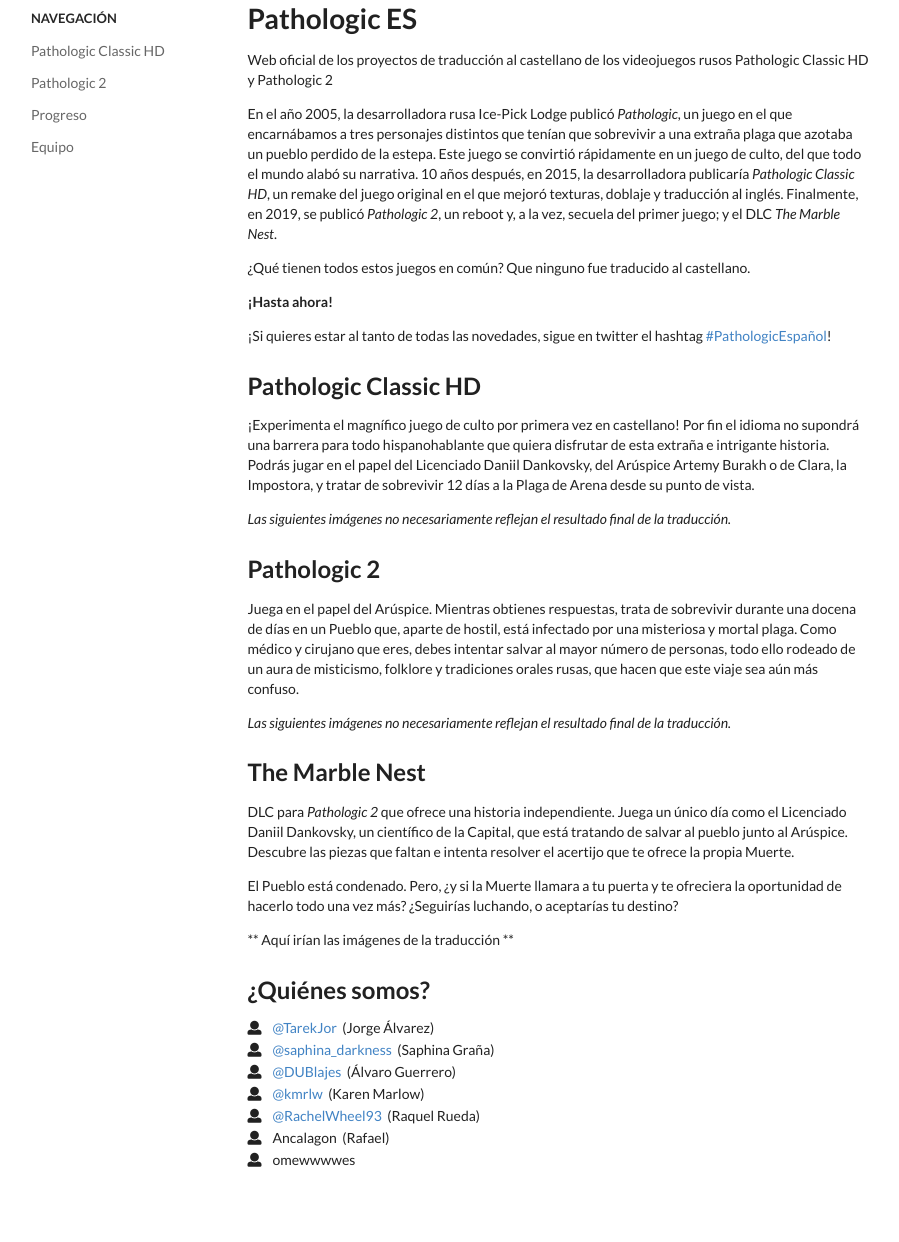
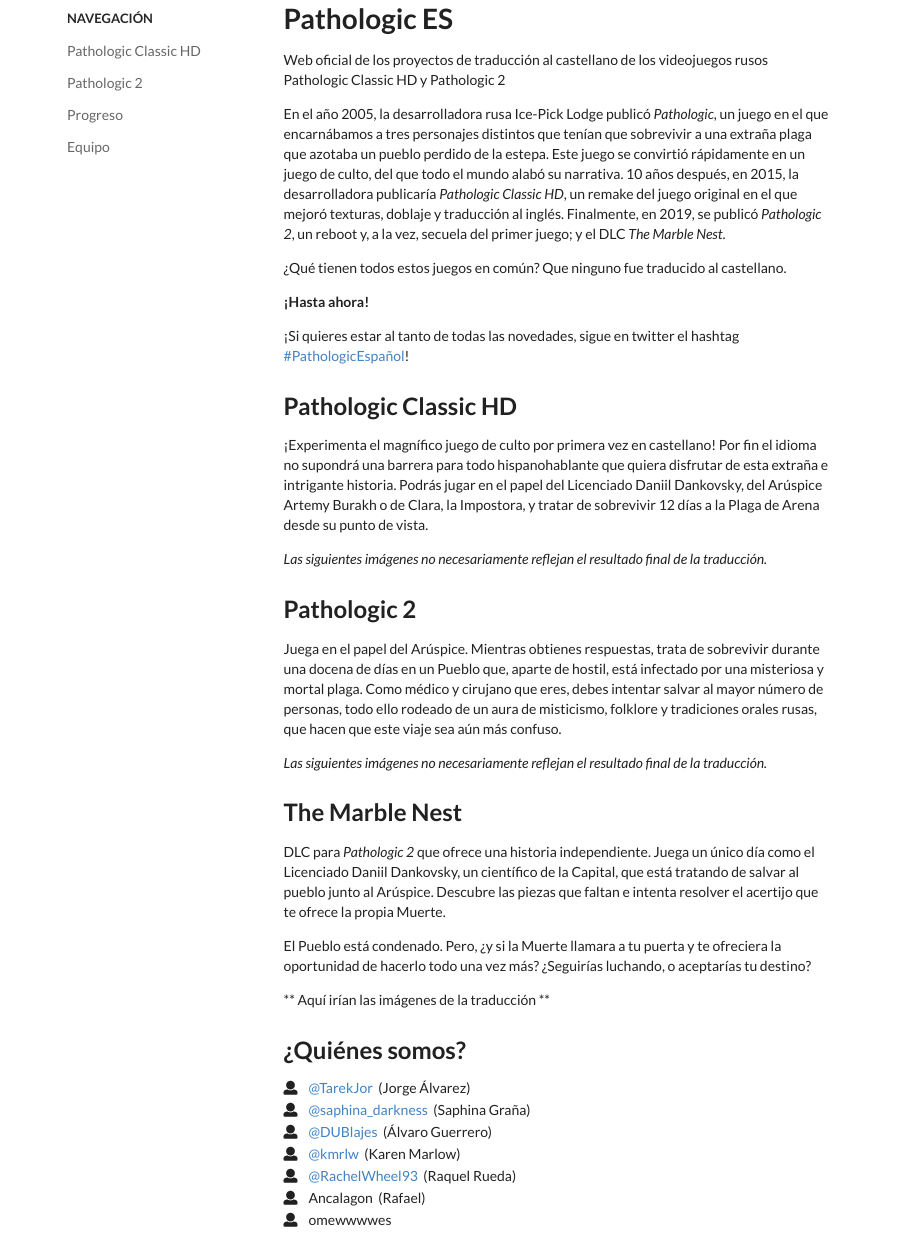
Before and after one commit to pathologic-es/pathologic-es.github.io, a Jekyll site: the page built from index.md, in a window 1280 px wide. Shown: the whole page, without its empty margins (190-1089 px from the left). Built offline with Jekyll 4.4.1, drawn with Linux system fonts in a browser that asks for light colours; before the commit the page ends 1182 px from its top, so only the background shows below that.

Commit message:
Update default.html

```diff
--- a/_layouts/default.html
+++ b/_layouts/default.html
@@ -14,7 +14,7 @@
 				<div id="sidebar" class="three wide column">
 					{% include navigation.html %}
 				</div>
-				<div class="nine wide column">
+				<div class="eight wide column">
 					<h1>{{ site.title }}</h1>
 					<p>{{ site.description }}</p>
 					{{ content }}
```
